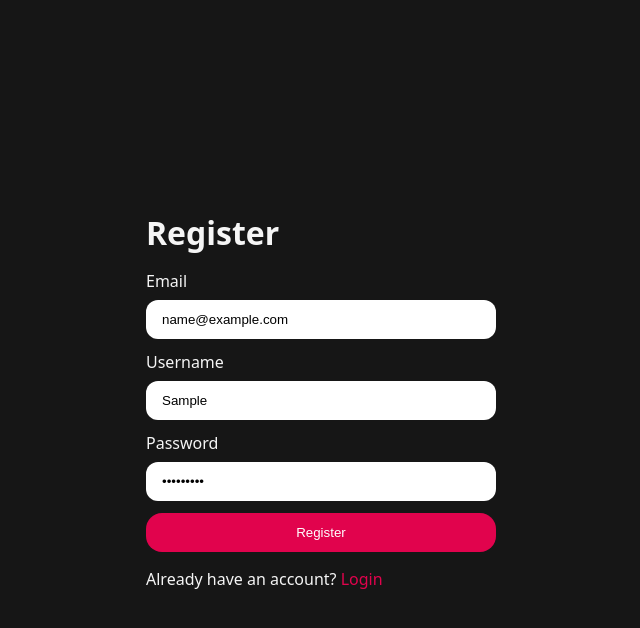
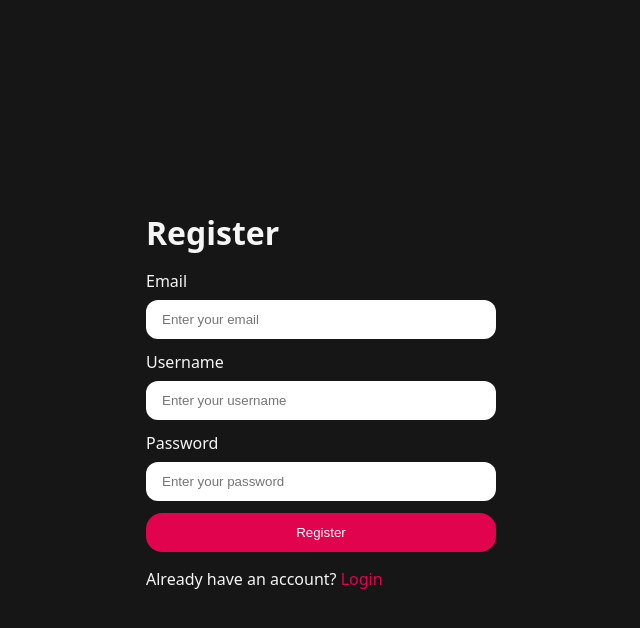
Before and after one commit to RakSagaTech/Interview-Gen-AI, a React app in the folder Frontend/: page /register in a window 1280 px wide. Both pictures are taken after typing "name@example.com", "Sample", "Sample123" into the empty fields and a click on the button "Register". Shown: the top 628 px of the page, without its empty margins (319-959 px from the left). Built offline with nearby package versions, Linux system fonts and the light colour scheme; no server answers; the HTML template or start-up script is replaced by a standard one.

Commit message:
feat(auth): implement register form state and submission handling

```diff
--- a/Frontend/src/features/auth/pages/Register.jsx
+++ b/Frontend/src/features/auth/pages/Register.jsx
@@ -1,28 +1,42 @@
-import { Link } from 'react-router'
+import { Link} from 'react-router'
+import {useState} from 'react'
+import {useAuth} from '../hooks/useAuth'
 import '../auth.form.scss'
 
 const Register = () => {
 
-  const handleRegister = (e) =>{
+  const {loading, handleRegister} = useAuth()
+
+  const [email, setEmail] = useState('')
+  const [username, setUsername] = useState('')
+  const [password, setPassword] = useState('')
+
+
+  const handleSubmit = async(e) =>{
     e.preventDefault()
+    await handleRegister({email, username, password})
+  }
+
+  if(loading){
+    return (<main><h1>Loading...</h1></main>)
   }
 
   return (
     <main>
       <div className="form-container">
         <h1>Register</h1>
-        <form onSubmit={handleRegister}>
+        <form onSubmit={handleSubmit}>
           <div className="input-group">
             <label htmlFor="email">Email</label>
-            <input type="email" id="email" name="email" required placeholder="Enter your email" />
+            <input type="email" id="email" name="email" required placeholder="Enter your email" onChange={(e) => {setEmail(e.target.value)}}/>
           </div>
           <div className="input-group">
             <label htmlFor="username">Username</label>
-            <input type="text" id="username" name="username" required placeholder="Enter your username" />
+            <input type="text" id="username" name="username" required placeholder="Enter your username" onChange={(e) => {setUsername(e.target.value)}}/>
           </div>
           <div className="input-group">
             <label htmlFor="password">Password</label>
-            <input type="password" id="password" name="password" required placeholder="Enter your password" />
+            <input type="password" id="password" name="password" required placeholder="Enter your password" onChange={(e) => {setPassword(e.target.value)}}/>
           </div>
           <button className="button primary-button">Register</button>
         </form>
```
